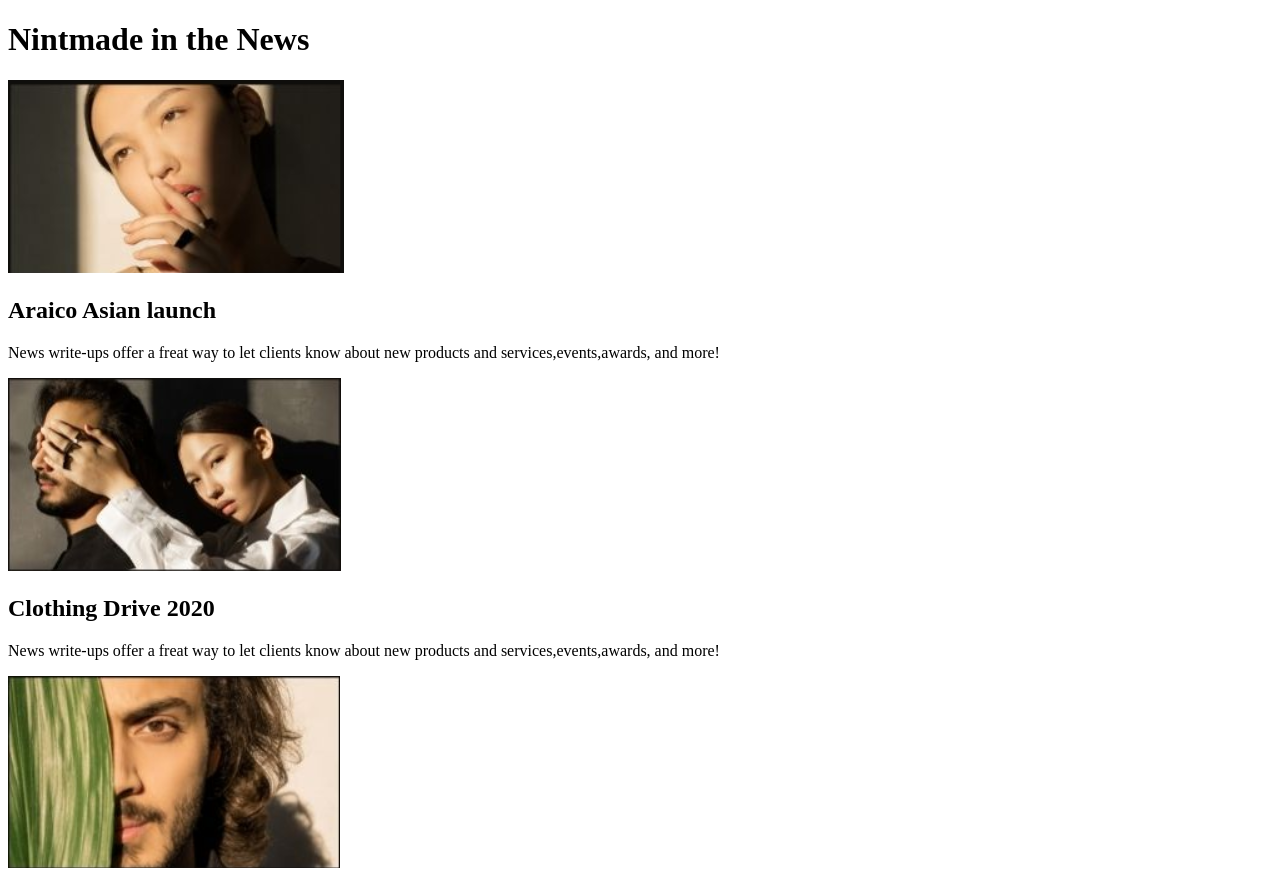
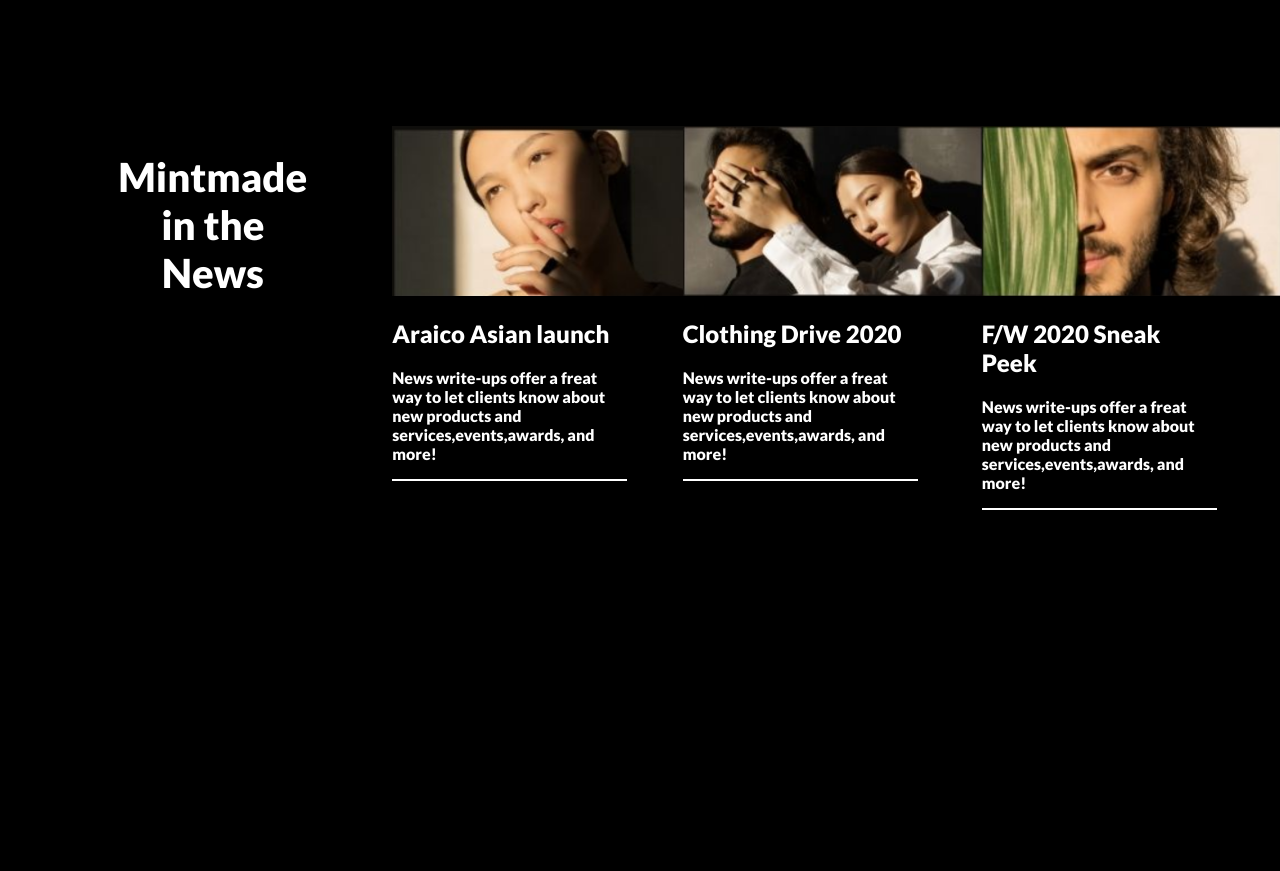
Before and after one commit to sukpeng21/Web-Design, a plain HTML site: page Week5/homework/homework5.html in a window 1280 px wide. Shown: the top 871 px of the page. After the commit the page ends 800 px from the top, so only its background shows below. Drawn offline with Linux system fonts and the light colour scheme; a web font is replaced by a local one.

Commit message:
completed all homework

```diff
--- a/Week5/homework/homework5.css
+++ b/Week5/homework/homework5.css
@@ -0,0 +1,42 @@
+body{
+    background-color: black;
+    color:white;
+    font-family: 'Lato', sans-serif;
+}
+div#page{
+    margin: 10% 2%;
+    display:flex;
+}
+div#title{
+    float: left;
+    padding: 0% 7%;
+    font-size: 20px;
+    text-align: center;
+}
+div#first{
+    width: 25%;
+    float: left;
+    padding: 0% 4% 0% 0%;
+}
+div#border1{
+    width: 110%;
+    border-bottom: 2px solid white;
+}
+div#second{
+    width: 25%;
+    float: left;
+    margin: 0% 5%;
+}
+div#border2{
+    border-bottom: 2px solid white;
+    width: 110%;
+}
+div#third{
+    width: 25%;
+    float: left;
+    margin: 0% 5%;
+}
+div#border3{
+    border-bottom: 2px solid white;
+    width: 110%;
+}
--- a/Week5/homework/homework5.html
+++ b/Week5/homework/homework5.html
@@ -11,27 +11,33 @@
     <title> Homework 5 </title>
 </head>
 <body>
-    <div id="left">
+    <div id="page">
         <div id="title">
-            <h1> Nintmade in the News </h1>
+            <h1> Mintmade in the News </h1>
         </div>
         <div id="right">
             <div id="first">
-                <img src="../homework/h5-first.png" alt="img1">
+                <div id="border1">
+                    <img src="../homework/h5-first.png" alt="img1" width="300px" height="170px">
                     <h2> Araico Asian launch </h2>
                     <p> News write-ups offer a freat way to let clients know about new products and services,events,awards, and more!</p>
                 </div>
+            </div>
             <div id="second">
-                <img src="../homework/h5-second.png" alt="img2">
+                <div id="border2">
+                    <img src="../homework/h5-second.png" alt="img2" width="300px" height="170px">
                     <h2> Clothing Drive 2020 </h2>
                     <p> News write-ups offer a freat way to let clients know about new products and services,events,awards, and more! </p>
                 </div>
+            </div>
             <div id="third">
-                <img src="../homework/h5-third.png" alt="img3">
+                <div id="border3">
+                    <img src="../homework/h5-third.png" alt="img3" width="300px" height="170px">
                     <h2> F/W 2020 Sneak Peek </h2>
                     <p> News write-ups offer a freat way to let clients know about new products and services,events,awards, and more! </p>
                 </div>
             </div>
         </div>
+    </div>
 </body>
 </html>
```
Lines whose indentation alone changed are shown as unchanged.
